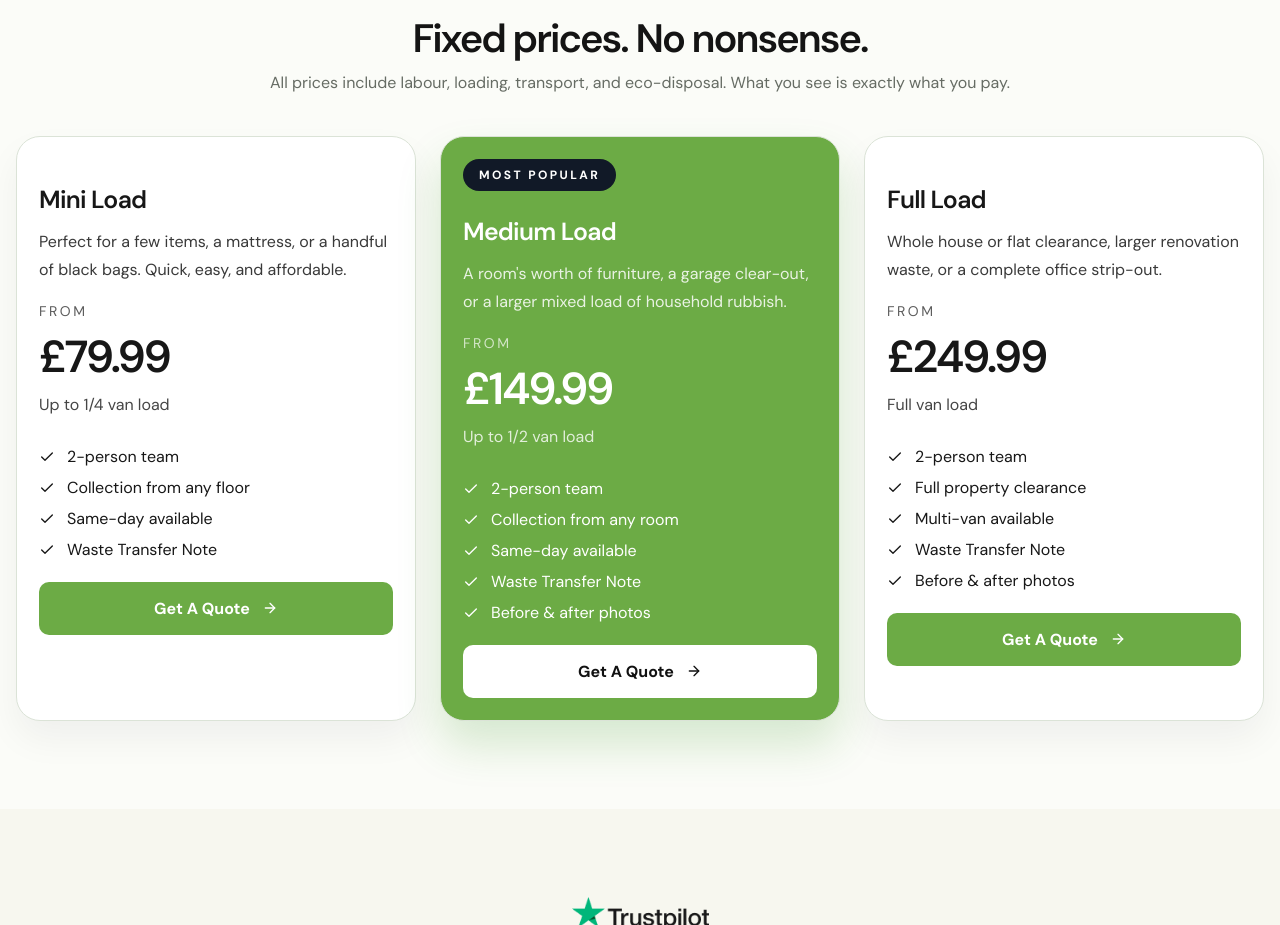
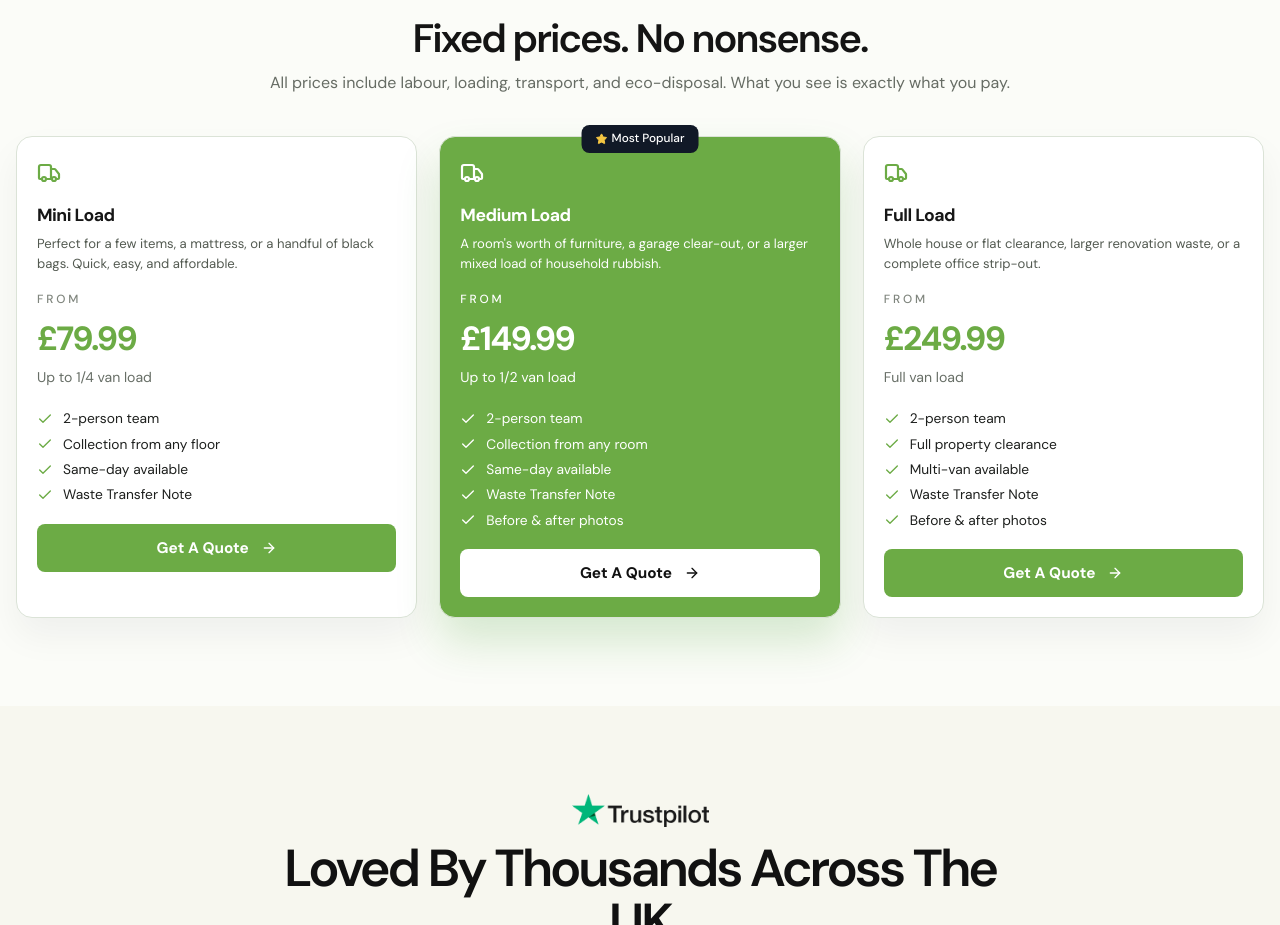
Before and after one commit to rajat-singh1998/Rocket, a React (Vite) app: page / in a window 1280 px wide. Shown: the part 4940-5865 px from the top of the page. Built offline with nearby package versions, Linux system fonts and the light colour scheme.

Commit message:
latest commit

```diff
--- a/src/pages/public/HomePage.css
+++ b/src/pages/public/HomePage.css
@@ -1162,15 +1162,18 @@ padding: 0px 13px;
 
 .home-pricing__grid {
   grid-template-columns: repeat(3, minmax(0, 1fr));
+  gap: 22px;
 }
 
 .home-pricing-card {
   border: 1px solid #dbe3d7;
-  border-radius: 24px;
+  border-radius: 16px;
   background: #ffffff;
   color: #171717;
-  padding: 22px;
+  padding: 22px 20px 20px;
+  position: relative;
   box-shadow: 0 18px 36px rgba(15, 23, 32, 0.05);
+  transition: background 0.22s ease, color 0.22s ease, border-color 0.22s ease, box-shadow 0.22s ease;
 }
 
 .home-pricing-card--featured {
@@ -1179,32 +1182,60 @@ padding: 0px 13px;
   box-shadow: 0 24px 44px rgba(47, 143, 22, 0.18);
 }
 
+.home-pricing-card:not(.home-pricing-card--featured):hover {
+  border-color: #6cab45;
+  background: var(--color-brand);
+  color: #ffffff;
+  box-shadow: 0 24px 44px rgba(47, 143, 22, 0.18);
+}
+
 .home-pricing-card__badge {
   display: inline-flex;
   align-items: center;
-  border-radius: 999px;
+  gap: 4px;
+  border-radius: 8px;
   background: #111927;
   color: #ffffff;
-  padding: 8px 16px;
-  font-size: 0.75rem;
+  padding: 8px 14px;
+  font-size: 0.74rem;
+  font-weight: 500;
+  line-height: 1;
+  position: absolute;
+  top: -12px;
+  left: 50%;
+  transform: translateX(-50%);
+}
+
+.home-pricing-card__badge svg {
+  color: #f4c542;
+}
+
+.home-pricing-card__icon-wrap {
+  display: inline-flex;
+  align-items: center;
+  justify-content: center;
+  margin-top: 2px;
+  color: #6cab45;
+}
+
+.home-pricing-card__icon {
+  width: 24px;
+  height: 24px;
+  stroke-width: 2.2;
+}
+
+.home-pricing-card__title {
+  margin: 14px 0 0;
+  font-size: 1.1rem;
   font-weight: 700;
-  letter-spacing: 0.2em;
-  text-transform: uppercase;
-}
-
-.home-pricing-card__title {
-  margin: 24px 0 0;
-  font-size: 1.55rem;
-  font-weight: 600;
   letter-spacing: -0.03em;
 }
 
 .home-pricing-card__description {
-  margin: 12px 0 0;
-  color: inherit;
-  opacity: 0.85;
-  font-size: 1rem;
-  line-height: 1.75;
+  margin: 8px 0 0;
+  color: #535a51;
+  font-size: 0.82rem;
+  line-height: 1.5;
 }
 
 .home-pricing-card__price-block {
@@ -1213,29 +1244,31 @@ padding: 0px 13px;
 
 .home-pricing-card__eyebrow {
   margin: 0;
-  font-size: 0.875rem;
-  letter-spacing: 0.18em;
+  color: #7f857d;
+  font-size: 0.74rem;
+  font-weight: 500;
+  letter-spacing: 0.24em;
   text-transform: uppercase;
-  opacity: 0.7;
 }
 
 .home-pricing-card__price {
-  margin: 8px 0 0;
-  font-size: 2.8rem;
-  font-weight: 600;
+  margin: 10px 0 0;
+  color: #6cab45;
+  font-size: 2.1rem;
+  font-weight: 700;
   letter-spacing: -0.05em;
 }
 
 .home-pricing-card__note {
   margin: 8px 0 0;
-  font-size: 1rem;
-  opacity: 0.8;
+  color: #676e66;
+  font-size: 0.88rem;
 }
 
 .home-pricing-card__list {
   display: grid;
-  gap: 3px;
-  margin: 28px 0 0;
+  gap: 4px;
+  margin: 22px 0 0;
   padding: 0;
   list-style: none;
 }
@@ -1243,28 +1276,62 @@ padding: 0px 13px;
 .home-pricing-card__list-item {
   display: flex;
   align-items: center;
-  gap: 12px;
-  font-size: 1rem;
-  line-height: 1.75;
+  gap: 10px;
+  color: #1d1f1d;
+  font-size: 0.86rem;
+  line-height: 1.55;
+}
+
+.home-pricing-card__list-item svg {
+  color: #6cab45;
+  flex-shrink: 0;
 }
 
 .home-pricing-card__button {
   display: inline-flex;
   align-items: center;
+  justify-content: center;
   gap: 12px;
+  width: 100%;
   margin-top: 18px;
-    border-radius: 10px;
+  border-radius: 8px;
   background: var(--color-brand);
   color: #ffffff;
-    padding: 16px 24px;
-    font-size: 1rem;
+  padding: 14px 20px;
+  font-size: 0.96rem;
   font-weight: 700;
-    width: 100%;
   text-align: center;
-    justify-content: center;
+  transition: background 0.22s ease, color 0.22s ease;
 }
 
 .home-pricing-card__button--featured {
+  background: #ffffff;
+  color: #111111;
+}
+
+.home-pricing-card--featured .home-pricing-card__icon,
+.home-pricing-card--featured .home-pricing-card__title,
+.home-pricing-card--featured .home-pricing-card__description,
+.home-pricing-card--featured .home-pricing-card__eyebrow,
+.home-pricing-card--featured .home-pricing-card__price,
+.home-pricing-card--featured .home-pricing-card__note,
+.home-pricing-card--featured .home-pricing-card__list-item,
+.home-pricing-card--featured .home-pricing-card__list-item svg {
+  color: #ffffff;
+}
+
+.home-pricing-card:not(.home-pricing-card--featured):hover .home-pricing-card__icon,
+.home-pricing-card:not(.home-pricing-card--featured):hover .home-pricing-card__title,
+.home-pricing-card:not(.home-pricing-card--featured):hover .home-pricing-card__description,
+.home-pricing-card:not(.home-pricing-card--featured):hover .home-pricing-card__eyebrow,
+.home-pricing-card:not(.home-pricing-card--featured):hover .home-pricing-card__price,
+.home-pricing-card:not(.home-pricing-card--featured):hover .home-pricing-card__note,
+.home-pricing-card:not(.home-pricing-card--featured):hover .home-pricing-card__list-item,
+.home-pricing-card:not(.home-pricing-card--featured):hover .home-pricing-card__list-item svg {
+  color: #ffffff;
+}
+
+.home-pricing-card:not(.home-pricing-card--featured):hover .home-pricing-card__button {
   background: #ffffff;
   color: #111111;
 }
--- a/src/pages/public/HomePage.jsx
+++ b/src/pages/public/HomePage.jsx
@@ -179,7 +179,15 @@ function StepCard({ item }) {
 function PricingCard({ item }) {
   return (
     <article className={`home-pricing-card ${item.featured ? "home-pricing-card--featured" : ""}`}>
-      {item.featured ? <div className="home-pricing-card__badge">Most Popular</div> : null}
+      {item.featured ? (
+        <div className="home-pricing-card__badge">
+          <Star size={12} fill="currentColor" />
+          <span>Most Popular</span>
+        </div>
+      ) : null}
+      <div className="home-pricing-card__icon-wrap">
+        <Truck size={18} className="home-pricing-card__icon" />
+      </div>
       <h3 className="home-pricing-card__title">{item.title}</h3>
       <p className="home-pricing-card__description">{item.description}</p>
       <div className="home-pricing-card__price-block">
```
Lines whose indentation alone changed are shown as unchanged.
